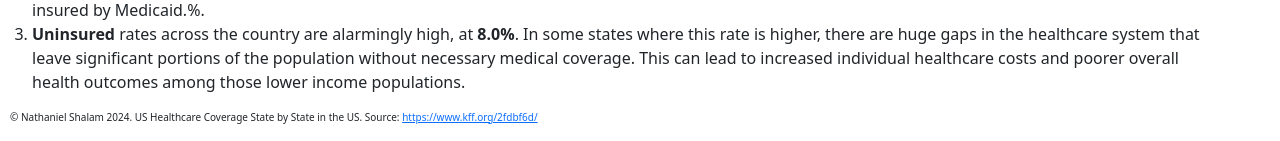
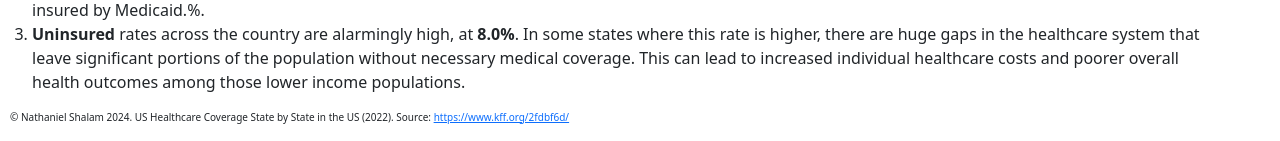
Before and after one commit to nshalam/Healthcare, a Flask app: page / in a window 1280 px wide. Shown: the part 1142-1283 px from the top of the page. Run offline with Flask 3, Linux system fonts and the light colour scheme.

Commit message:
Final Project

```diff
--- a/templates/footer.html
+++ b/templates/footer.html
@@ -9,5 +9,5 @@
 
 </head>
 <body>
-<p style="margin-left:10px; font-size: 10px"> © Nathaniel Shalam 2024. US Healthcare Coverage State by State in the US. Source: <a href="https://www.kff.org/2fdbf6d/"> https://www.kff.org/2fdbf6d/ </a></p>
+<p style="margin-left:10px; font-size: 10px"> © Nathaniel Shalam 2024. US Healthcare Coverage State by State in the US (2022). Source: <a href="https://www.kff.org/2fdbf6d/"> https://www.kff.org/2fdbf6d/ </a></p>
 </body>
```
